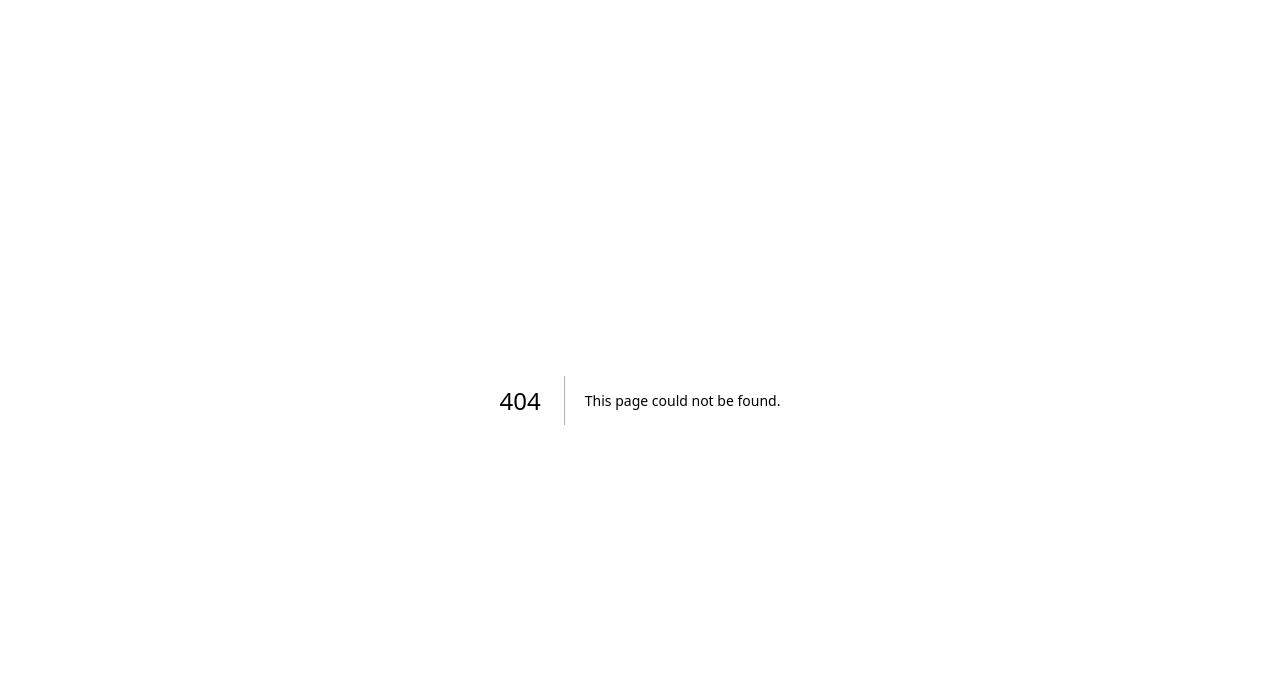
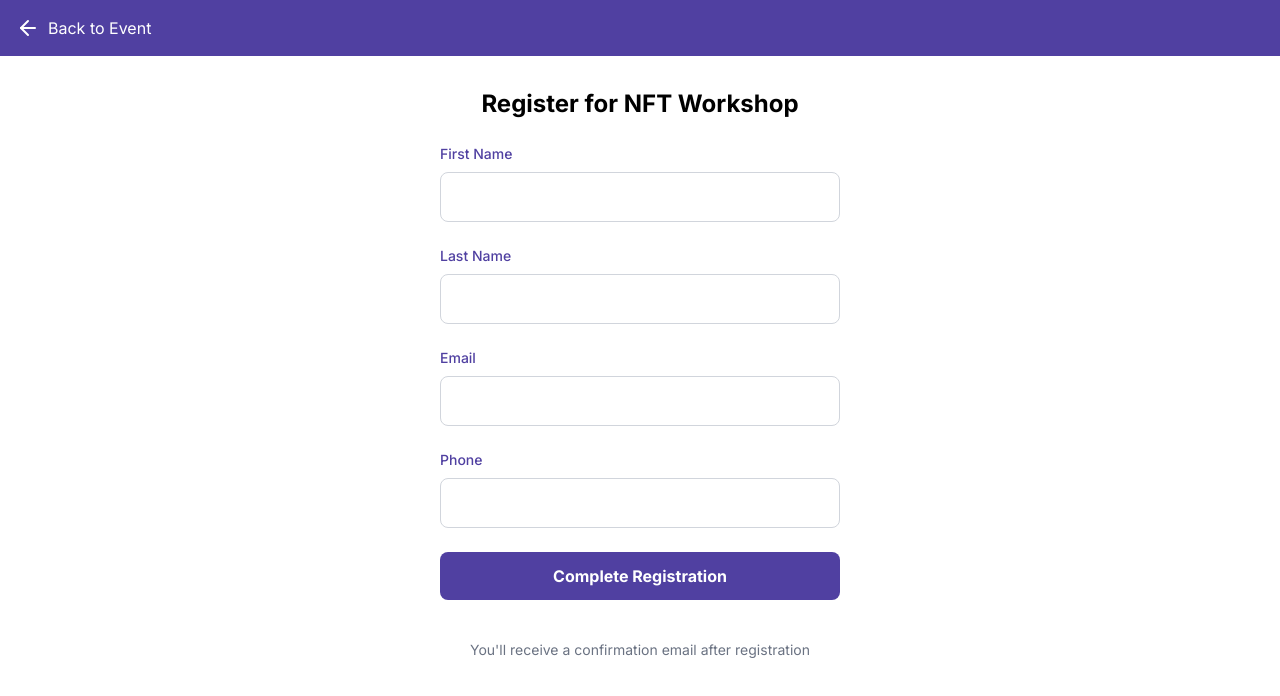
Before and after one commit to StDensity/Book-Event-JY, a Next.js app: page /register in a window 1280 px wide. Before the commit this address had no page. Shown: the top 696 px of the page. Built offline with nearby package versions, Linux system fonts and the light colour scheme.

Commit message:
Added registration form

```diff
--- a/package.json
+++ b/package.json
@@ -9,6 +9,7 @@
     "lint": "next lint"
   },
   "dependencies": {
+    "@prisma/client": "^6.5.0",
     "lucide-react": "^0.483.0",
     "next": "15.2.3",
     "react": "^19.0.0",
@@ -24,6 +25,7 @@
     "eslint-config-next": "15.2.3",
     "prettier": "^3.5.3",
     "prettier-plugin-tailwindcss": "^0.6.11",
+    "prisma": "^6.5.0",
     "tailwindcss": "^4",
     "typescript": "^5"
   },
--- /dev/null
+++ b/src/app/api/event-registration/route.ts
@@ -0,0 +1,40 @@
+import { prisma } from "@/db/prisma";
+import { PaymentStatus } from "@prisma/client";
+import { NextResponse } from "next/server";
+
+export const POST = async (request: Request) => {
+  try {
+    const { firstName, lastName, email, phone, paymentConfirmed } =
+      await request.json();
+
+    if (!firstName || !lastName || !email || !phone || !paymentConfirmed) {
+      return NextResponse.json({
+        status: "error",
+        error: "All fields are required",
+      });
+    }
+
+    const registration = await prisma.registration.create({
+      data: {
+        firstName,
+        lastName,
+        email,
+        phone,
+        paymentConfirmed: PaymentStatus.PENDING,
+      },
+    });
+    return NextResponse.json({ status: "success", registration });
+  } catch (error: any) {
+    console.log(error);
+    if (error.code === "P2002") {
+      return NextResponse.json(
+        {
+          status: "error",
+          error: "Email or phone already exists",
+        },
+        { status: 409 },
+      );
+    }
+    return NextResponse.json({ status: "error", error }, { status: 400 });
+  }
+};
--- /dev/null
+++ b/src/app/register/page.tsx
@@ -0,0 +1,163 @@
+"use client";
+
+import { PaymentStatus } from "@prisma/client";
+import { useState } from "react";
+import { ArrowLeft } from "lucide-react";
+import Link from "next/link";
+
+const RegistrationForm = () => {
+  const [formData, setFormData] = useState({
+    firstName: "",
+    lastName: "",
+    email: "",
+    phone: "",
+    paymentConfirmed: "PENDING" as PaymentStatus,
+  });
+
+  const [isLoading, setIsLoading] = useState(false);
+  const [error, setError] = useState<string | null>(null);
+  const [successMessage, setSuccessMessage] = useState<string | null>(null);
+
+  const handleInputChange = (e: React.ChangeEvent<HTMLInputElement>) => {
+    const { name, value } = e.target;
+    setFormData((prev) => ({ ...prev, [name]: value }));
+  };
+
+  const handleSubmit = async (e: React.FormEvent) => {
+    e.preventDefault();
+    setIsLoading(true);
+    setError(null);
+    setSuccessMessage(null);
+
+    try {
+      const response = await fetch("/api/event-registration", {
+        method: "POST",
+        headers: { "Content-Type": "application/json" },
+        body: JSON.stringify(formData),
+      });
+      const res = await response.json();
+      console.log(res);
+
+      if (!response.ok) {
+        throw new Error("Failed to register: " + res.error);
+      }
+
+      setFormData({
+        firstName: "",
+        lastName: "",
+        email: "",
+        phone: "",
+        paymentConfirmed: "PENDING",
+      });
+      setSuccessMessage("Registration successful!");
+    } catch (err) {
+      setError(
+        err instanceof Error ? err.message : "An unexpected error occurred",
+      );
+    } finally {
+      setIsLoading(false);
+    }
+  };
+
+  return (
+    <div className="min-h-screen bg-white">
+      {/* Header with back button */}
+      <div className="bg-accent-primary p-4">
+        <Link href="/" className="flex items-center text-white">
+          <ArrowLeft className="mr-2" />
+          <span>Back to Event</span>
+        </Link>
+      </div>
+
+      <div className="mx-auto max-w-md px-6 py-8">
+        <h1 className="mb-6 text-center text-2xl font-bold">
+          Register for NFT Workshop
+        </h1>
+
+        {error && (
+          <div className="mb-4 rounded-lg bg-red-50 p-4 text-red-500">
+            {error}
+          </div>
+        )}
+
+        {successMessage && (
+          <div className="mb-4 rounded-lg bg-green-50 p-4 text-green-500">
+            {successMessage}
+          </div>
+        )}
+
+        <form onSubmit={handleSubmit} className="space-y-6">
+          <div>
+            <label className="text-accent-primary mb-2 block text-sm font-medium">
+              First Name
+            </label>
+            <input
+              type="text"
+              name="firstName"
+              value={formData.firstName}
+              onChange={handleInputChange}
+              required
+              className="focus:border-accent-primary w-full rounded-lg border border-gray-300 p-3 focus:outline-none"
+            />
+          </div>
+
+          <div>
+            <label className="text-accent-primary mb-2 block text-sm font-medium">
+              Last Name
+            </label>
+            <input
+              type="text"
+              name="lastName"
+              value={formData.lastName}
+              onChange={handleInputChange}
+              required
+              className="focus:border-accent-primary w-full rounded-lg border border-gray-300 p-3 focus:outline-none"
+            />
+          </div>
+
+          <div>
+            <label className="text-accent-primary mb-2 block text-sm font-medium">
+              Email
+            </label>
+            <input
+              type="email"
+              name="email"
+              value={formData.email}
+              onChange={handleInputChange}
+              required
+              className="focus:border-accent-primary w-full rounded-lg border border-gray-300 p-3 focus:outline-none"
+            />
+          </div>
+
+          <div>
+            <label className="text-accent-primary mb-2 block text-sm font-medium">
+              Phone
+            </label>
+            <input
+              type="tel"
+              name="phone"
+              value={formData.phone}
+              onChange={handleInputChange}
+              required
+              className="focus:border-accent-primary w-full rounded-lg border border-gray-300 p-3 focus:outline-none"
+            />
+          </div>
+
+          <button
+            type="submit"
+            disabled={isLoading}
+            className="bg-accent-primary hover:bg-opacity-90 w-full rounded-lg px-4 py-3 text-center font-bold text-white disabled:opacity-70"
+          >
+            {isLoading ? "Processing..." : "Complete Registration"}
+          </button>
+
+          <p className="mt-4 text-center text-sm text-gray-500">
+            You'll receive a confirmation email after registration
+          </p>
+        </form>
+      </div>
+    </div>
+  );
+};
+
+export default RegistrationForm;
--- /dev/null
+++ b/src/db/prisma.ts
@@ -0,0 +1,7 @@
+import { PrismaClient } from "@prisma/client";
+
+const globalForPrisma = globalThis as unknown as { prisma: PrismaClient };
+
+export const prisma = globalForPrisma.prisma || new PrismaClient();
+
+if (process.env.NODE_ENV !== "production") globalForPrisma.prisma = prisma;
```
Also changed, not shown: 2 other files (tests, documents, lock files or other folders).
